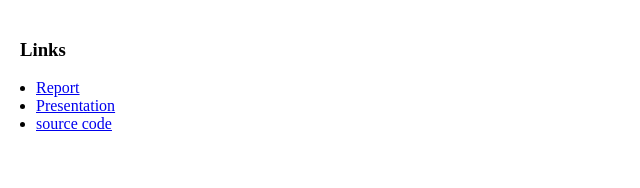
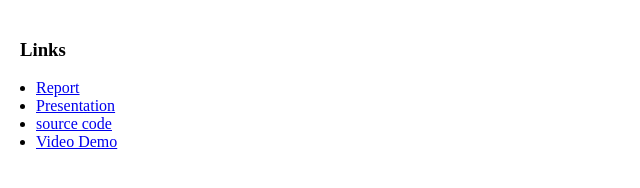
Before and after one commit to xismichael/ChineseLantern3dModel, a plain HTML site: page index.html in a window 1280 px wide. Shown: the whole page, without its empty margins (0-640 px from the left). Drawn offline with nearby package versions, Linux system fonts and the light colour scheme.

Commit message:
Update index.html

```diff
--- a/index.html
+++ b/index.html
@@ -110,6 +110,7 @@
     <li><a href="G1-Final Report.docx.pdf" target="_blank">Report</a></li>
     <li><a href="Procedural Chinese Lantern Using OpenSCAD.pptx.pdf" target="_blank">Presentation</a></li>
     <li><a href="lantern.js" target="_blank">source code</a></li>
+    <li><a href=https://drive.google.com/file/d/1yb1L7AjXYsqVdkYfZymeSUbpunsBmHjr/view?usp=share_link" target="_blank">Video Demo</a></li>
   </ul>
 </div>
 </html>
```
